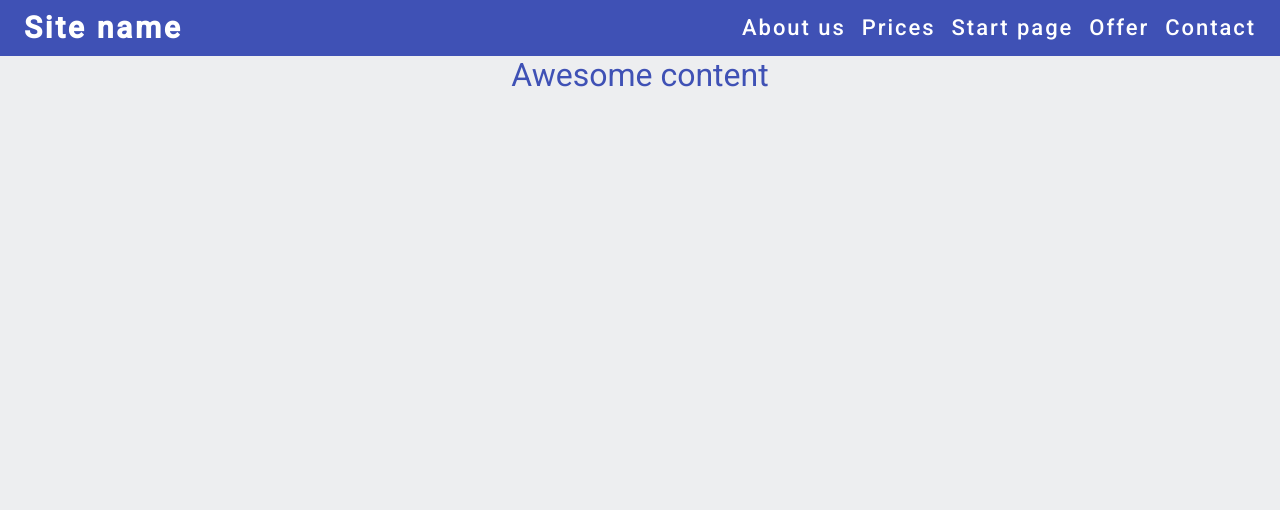
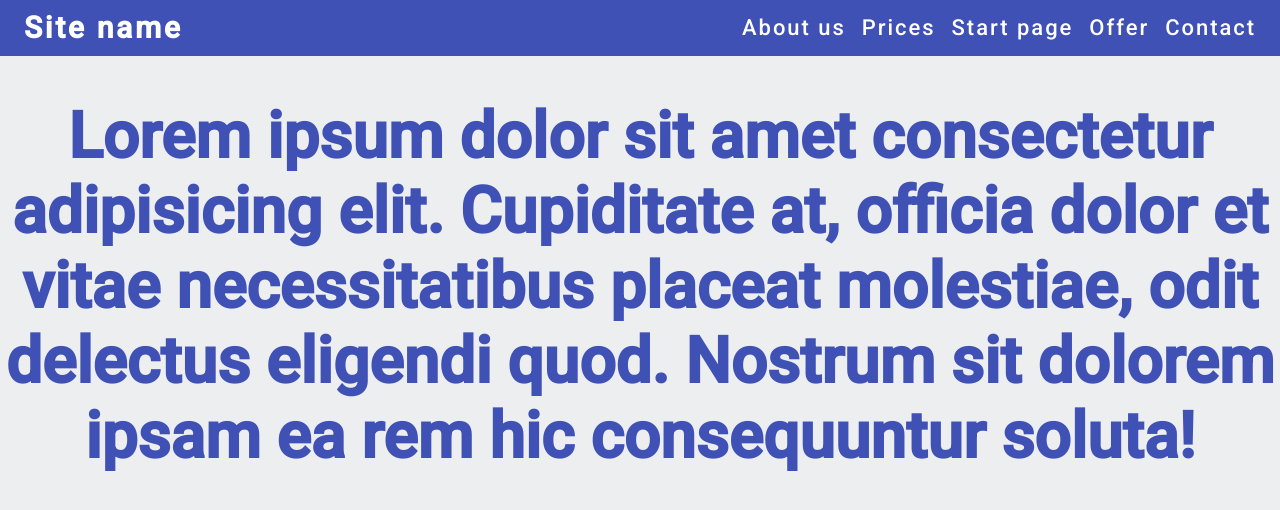
Before and after one commit to khanhchitran/kids-management-frontend, an Angular app: page /about in a window 1280 px wide. Before the commit this address led to /. Shown: the top 510 px of the page. Built offline with nearby package versions, Linux system fonts and the light colour scheme.

Commit message:
initial router

```diff
--- a/src/app/app.component.html
+++ b/src/app/app.component.html
@@ -1,5 +1,3 @@
 <main class="main">
-  <app-layout>
-    <router-outlet></router-outlet>
-  </app-layout>
+  <app-layout> </app-layout>
 </main>
--- a/src/app/app.routes.ts
+++ b/src/app/app.routes.ts
@@ -1,3 +1,8 @@
 import { Routes } from '@angular/router';
+import { SecondPageComponent } from './second-page/second-page.component';
+import { FirstPageComponent } from './first-page/first-page.component';
 
-export const routes: Routes = [];
+export const routes: Routes = [
+  { path: 'price', component: FirstPageComponent },
+  { path: 'about', component: SecondPageComponent },
+];
--- /dev/null
+++ b/src/app/first-page/first-page.component.html
@@ -0,0 +1,3 @@
+<div>
+  <h1>First page</h1>
+</div>
--- /dev/null
+++ b/src/app/first-page/first-page.component.scss
@@ -0,0 +1,11 @@
+:host {
+  display: block;
+  margin: 16px;
+}
+
+mat-card {
+  display: flex;
+  flex-direction: column;
+  max-width: 600px;
+  margin: 0 auto;
+}
--- a/src/app/layout/layout.component.html
+++ b/src/app/layout/layout.component.html
@@ -27,15 +27,15 @@
       opened="false"
     >
       <div>
-        <a mat-button routerLink="/about-us">About us</a>
-        <a mat-button routerLink="/prices">Prices</a>
+        <a mat-button (click)="navigateToPage('about')">About us</a>
+        <a mat-button (click)="navigateToPage('price')">Prices</a>
         <a mat-button routerLink="/start-page">Start page</a>
         <a mat-button routerLink="/offer">Offer</a>
         <a mat-button routerLink="/contact">Contact</a>
       </div>
     </mat-sidenav>
     <mat-sidenav-content fxFlexFill class="awesome-content">
-      Awesome content
+      <router-outlet></router-outlet>
     </mat-sidenav-content>
   </mat-sidenav-container>
 </div>
--- a/src/app/layout/layout.component.ts
+++ b/src/app/layout/layout.component.ts
@@ -1,13 +1,15 @@
-import { Component, OnDestroy } from '@angular/core';
+import { Component, OnDestroy, ViewChild } from '@angular/core';
 import { BreakpointObserver, Breakpoints } from '@angular/cdk/layout';
 import { CoreModule } from '../core/core.module';
 import { takeUntil } from 'rxjs/operators';
 import { Subject } from 'rxjs';
+import { Router, RouterModule } from '@angular/router';
+import { MatSidenav } from '@angular/material/sidenav';
 
 @Component({
   selector: 'app-layout',
   standalone: true,
-  imports: [CoreModule],
+  imports: [CoreModule, RouterModule],
   templateUrl: './layout.component.html',
   styleUrl: './layout.component.scss',
 })
@@ -24,7 +26,7 @@ export class LayoutComponent implements OnDestroy {
     [Breakpoints.XLarge, 'XLarge'],
   ]);
 
-  constructor(breakpointObserver: BreakpointObserver) {
+  constructor(breakpointObserver: BreakpointObserver, private router: Router) {
     breakpointObserver
       .observe([
         Breakpoints.XSmall,
@@ -50,6 +52,13 @@ export class LayoutComponent implements OnDestroy {
       });
   }
 
+  @ViewChild('sidenav') sideNav!: MatSidenav;
+
+  navigateToPage(page: string) {
+    this.router.navigate([page]);
+    this.sideNav.toggle();
+  }
+
   ngOnDestroy() {
     this.destroyed.next();
     this.destroyed.complete();
--- /dev/null
+++ b/src/app/second-page/second-page.component.html
@@ -0,0 +1,7 @@
+<div>
+  <h1>
+    Lorem ipsum dolor sit amet consectetur adipisicing elit. Cupiditate at,
+    officia dolor et vitae necessitatibus placeat molestiae, odit delectus
+    eligendi quod. Nostrum sit dolorem ipsam ea rem hic consequuntur soluta!
+  </h1>
+</div>
--- /dev/null
+++ b/src/app/second-page/second-page.component.ts
@@ -0,0 +1,12 @@
+import { Component, OnInit } from '@angular/core';
+
+@Component({
+  selector: 'app-second-page',
+  templateUrl: './second-page.component.html',
+  styleUrls: ['./second-page.component.scss'],
+})
+export class SecondPageComponent implements OnInit {
+  constructor() {}
+
+  ngOnInit() {}
+}
```
Also changed, not shown: src/app/first-page/first-page.component.ts (added, +11 -0 lines), src/app/second-page/second-page.component.scss (added).
